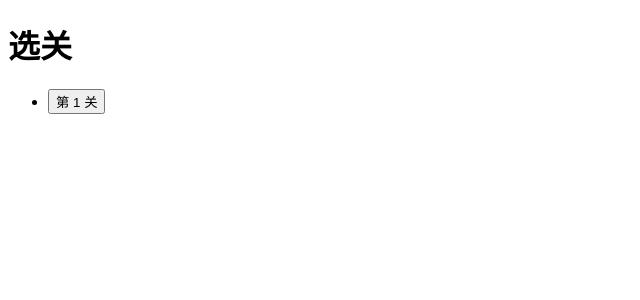
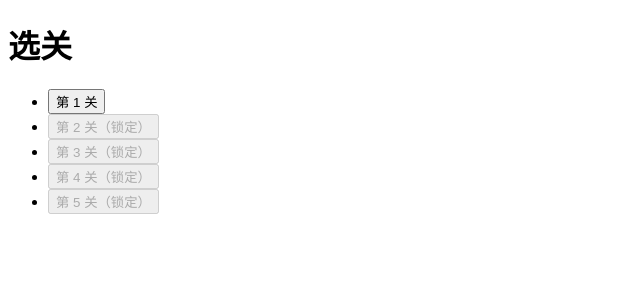
Before and after one commit to maxiximxx/my-game, a React (Vite) app: page / in a window 1280 px wide. Both pictures are taken after a click on the button "开始游戏". Shown: the top 300 px of the page, without its empty margins (0-640 px from the left). Built offline with nearby package versions, Linux system fonts and the light colour scheme.

Commit message:
feat: 选关页与线性解锁，通关后解锁下一关（任务 07）

```diff
--- a/src/App.tsx
+++ b/src/App.tsx
@@ -1,7 +1,9 @@
-import { useState } from 'react';
+import { useCallback, useState } from 'react';
 import { GamePage } from './GamePage';
 import { HomePage } from './HomePage';
 import { LevelSelectPage } from './LevelSelectPage';
+import { createProgress, recordClear } from './game/progress';
+import type { Progress } from './game/progress';
 import type { Level } from './game/types';
 import { levels } from './levels';
 
@@ -12,12 +14,18 @@ type Screen =
 
 export function App() {
   const [screen, setScreen] = useState<Screen>({ name: 'home' });
+  const [progress, setProgress] = useState<Progress>(createProgress);
+
+  const handleLevelCleared = useCallback((levelId: number) => {
+    setProgress((current) => recordClear(current, levelId, levels.length));
+  }, []);
 
   if (screen.name === 'game') {
     return (
       <GamePage
         level={screen.level}
         onBackToLevelSelect={() => setScreen({ name: 'levelSelect' })}
+        onLevelCleared={handleLevelCleared}
       />
     );
   }
@@ -26,6 +34,7 @@ export function App() {
     return (
       <LevelSelectPage
         levels={levels}
+        progress={progress}
         onSelectLevel={(level) => setScreen({ name: 'game', level })}
       />
     );
--- a/src/GamePage.tsx
+++ b/src/GamePage.tsx
@@ -1,3 +1,4 @@
+import { useEffect } from 'react';
 import { GameBoard } from './game/GameBoard';
 import { GameHeader } from './game/GameHeader';
 import { ResultModal } from './game/ResultModal';
@@ -9,12 +10,20 @@ import type { Level } from './game/types';
 interface GamePageProps {
   level: Level;
   onBackToLevelSelect: () => void;
+  onLevelCleared: (levelId: number) => void;
 }
 
-export function GamePage({ level, onBackToLevelSelect }: GamePageProps) {
+export function GamePage({ level, onBackToLevelSelect, onLevelCleared }: GamePageProps) {
   const { state, pick, hint, retry } = useGameSession(level);
   const activeHintId = state.activeHint?.regionId;
   const hintRegion = level.differences.find((difference) => difference.id === activeHintId) ?? null;
+
+  // 通关时把结果同步到进度存储（外部状态）。
+  useEffect(() => {
+    if (state.status === 'cleared') {
+      onLevelCleared(level.id);
+    }
+  }, [state.status, level.id, onLevelCleared]);
 
   return (
     <main>
--- a/src/LevelSelectPage.tsx
+++ b/src/LevelSelectPage.tsx
@@ -1,22 +1,32 @@
 import type { Level } from './game/types';
+import { isLevelUnlocked } from './game/progress';
+import type { Progress } from './game/progress';
 
 interface LevelSelectPageProps {
   levels: readonly Level[];
+  progress: Progress;
   onSelectLevel: (level: Level) => void;
 }
 
-export function LevelSelectPage({ levels, onSelectLevel }: LevelSelectPageProps) {
+export function LevelSelectPage({ levels, progress, onSelectLevel }: LevelSelectPageProps) {
   return (
     <main>
       <h1>选关</h1>
       <ul className="level-list">
-        {levels.map((level) => (
-          <li key={level.id}>
-            <button type="button" onClick={() => onSelectLevel(level)}>
-              第 {level.id} 关
-            </button>
-          </li>
-        ))}
+        {levels.map((level) => {
+          const unlocked = isLevelUnlocked(progress, level.id);
+          return (
+            <li key={level.id}>
+              <button
+                type="button"
+                disabled={!unlocked}
+                onClick={() => onSelectLevel(level)}
+              >
+                {unlocked ? `第 ${level.id} 关` : `第 ${level.id} 关（锁定）`}
+              </button>
+            </li>
+          );
+        })}
       </ul>
     </main>
   );
--- /dev/null
+++ b/src/game/progress.ts
@@ -0,0 +1,26 @@
+/**
+ * 关卡解锁进度。关卡按编号线性解锁：从第 1 关开始，已解锁的关卡数量就是 unlockedCount。
+ */
+export interface Progress {
+  readonly unlockedCount: number;
+}
+
+export function createProgress(): Progress {
+  return { unlockedCount: 1 };
+}
+
+export function isLevelUnlocked(progress: Progress, levelId: number): boolean {
+  return levelId <= progress.unlockedCount;
+}
+
+/**
+ * 记录一次通关。只有通关的是当前最远的已解锁关卡时，才解锁下一关；
+ * 重玩已解锁的关卡不会改变进度。
+ */
+export function recordClear(progress: Progress, levelId: number, levelCount: number): Progress {
+  if (levelId !== progress.unlockedCount || progress.unlockedCount >= levelCount) {
+    return progress;
+  }
+
+  return { unlockedCount: progress.unlockedCount + 1 };
+}
--- a/src/levels/index.ts
+++ b/src/levels/index.ts
@@ -1,5 +1,14 @@
 import type { Level } from '../game/types';
 import { level01 } from './level-01';
 
-/** 所有关卡，按关卡编号排列。新增关卡时在这里追加即可。 */
-export const levels: readonly Level[] = [level01];
+/**
+ * 所有关卡，按关卡编号排列。新增关卡时在这里追加即可。
+ * 第 2 至 5 关暂时复用第 1 关的示例素材，只用于验证选关与解锁流程；正式素材由第 11 项替换。
+ */
+export const levels: readonly Level[] = [
+  level01,
+  { ...level01, id: 2 },
+  { ...level01, id: 3 },
+  { ...level01, id: 4 },
+  { ...level01, id: 5 },
+];
```
Also changed, not shown: .scratch/zhao-cha/issues/07-level-select-unlock.md, 1 other file (tests, documents, lock files or other folders).
